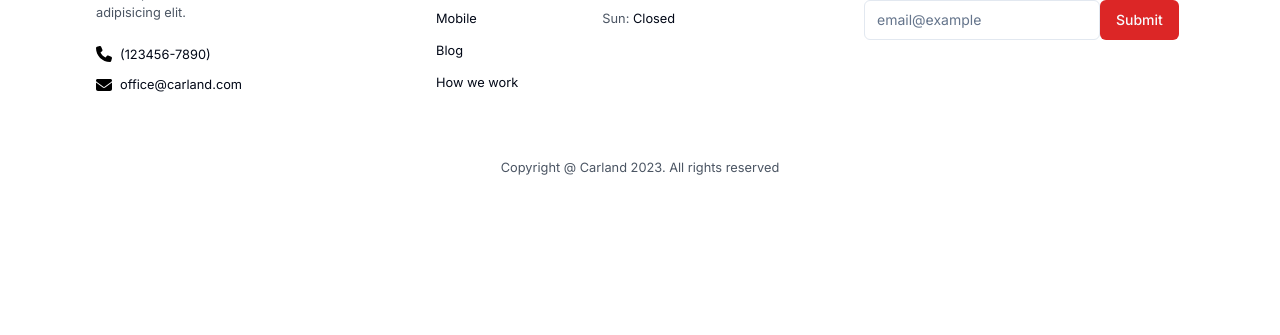
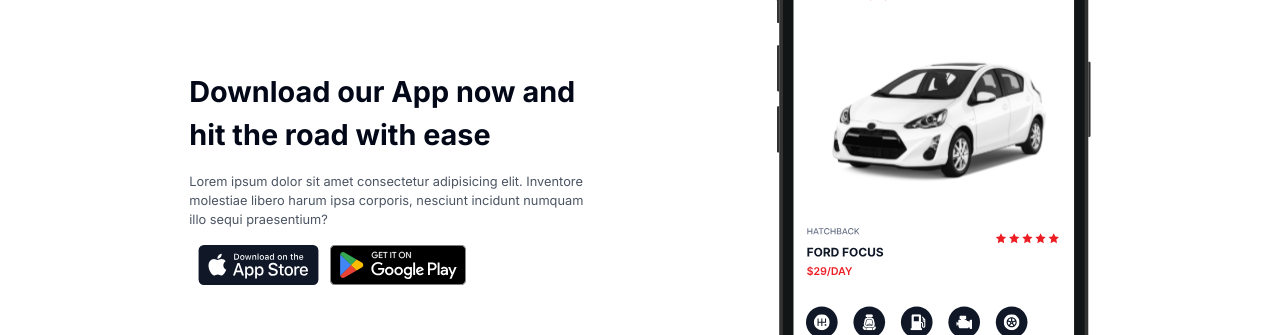
Before and after one commit to SouhailM07/car-rent-red, a Next.js app: page / in a window 1280 px wide. Shown: the part 2461-2796 px from the top of the page. Before the commit the page ends 2670 px from the top, so only its background shows below. Built offline with nearby package versions, Linux system fonts and the light colour scheme.

Commit message:
[Contact] component checkpoint-lg

```diff
--- a/src/components/Contact/Contact.tsx
+++ b/src/components/Contact/Contact.tsx
@@ -1,13 +1,53 @@
 import "./contact.css";
+// ? types
+import { download } from "@/types";
 // assets
-// import contact_logo from "../../../public/"
+import contact_logo from "/public/cta.svg";
+import Image from "next/image";
+import playStore from "/public/google-play-badge-2022-2.svg";
+import appStore from "/public/appstore-btn.svg";
+
 export default function Contact() {
+  let download: download[] = [
+    { img: appStore, ariaLabel: "download from appstore" },
+    { img: playStore, ariaLabel: "download from google play" },
+  ];
   return (
     <>
-      <article>
-        <section></section>
-        <section></section>
+      <article className="flex justify-around max-w-[70rem] px-[1rem] items-center mx-auto">
+        <section className="space-y-[1rem] max-w-[25rem]">
+          <h1 className="text-[1.8rem] font-bold">
+            Download our App now and hit the road with ease
+          </h1>
+          <p className="text-secondaryText text-[0.8rem]">
+            Lorem ipsum dolor sit amet consectetur adipisicing elit. Inventore
+            molestiae libero harum ipsa corporis, nesciunt incidunt numquam illo
+            sequi praesentium?
+          </p>
+          <div className="flex h-[2.5rem]">
+            {download.map((e, i) => {
+              return <DownloadBtn img={e.img} aria={e.ariaLabel} key={i} />;
+            })}
+          </div>
+        </section>
+        <section>
+          <Image alt="img" src={contact_logo} width="315" height="560" />
+        </section>
       </article>
     </>
   );
 }
+let DownloadBtn = ({ img, aria }: { img: string; aria: string }) => {
+  return (
+    <>
+      <Image
+        draggable={false}
+        src={img}
+        alt="logo"
+        role="button"
+        aria-label={aria}
+        className="h-full w-[8.7rem]"
+      />
+    </>
+  );
+};
--- a/src/components/Home/Home.tsx
+++ b/src/components/Home/Home.tsx
@@ -4,7 +4,7 @@ import { download } from "@/types";
 // assets
 import Image from "next/image";
 import heroImg from "/public/car.svg";
-import playStore from "/public/googleplay.png";
+import playStore from "/public/google-play-badge-2022-2.svg";
 import appStore from "/public/appstore-btn.svg";
 
 /*=============================================================================================*/
@@ -14,7 +14,7 @@ import appStore from "/public/appstore-btn.svg";
 export default function Home() {
   let download: download[] = [
     { img: appStore, ariaLabel: "download from appstore" },
-    // { img: playStore, ariaLabel: "download from google play" },
+    { img: playStore, ariaLabel: "download from google play" },
   ];
   return (
     <>
@@ -29,7 +29,7 @@ export default function Home() {
             Find your ideal ride for any adventure with our diverse range of
             affordable and dependable car rentals
           </p>
-          <div className="flex space-x-[1rem]">
+          <div className="flex h-[2.5rem]">
             {download.map((e, i) => {
               return <DownloadBtn img={e.img} aria={e.ariaLabel} key={i} />;
             })}
@@ -63,6 +63,7 @@ let DownloadBtn = ({ img, aria }: { img: string; aria: string }) => {
         alt="logo"
         role="button"
         aria-label={aria}
+        className="h-full w-[8.7rem]"
       />
     </>
   );
--- a/src/components/MyContainer/MyContainer.tsx
+++ b/src/components/MyContainer/MyContainer.tsx
@@ -18,7 +18,7 @@ export default function MyContainer() {
         <SelectTime />
         <About />
         <WhyUs />
-        {/* <Contact /> */}
+        <Contact />
       </main>
       <Footer />
     </>
```
Also changed, not shown: public/cta.svg (added), public/google-play-badge-2022-2.svg (added).
